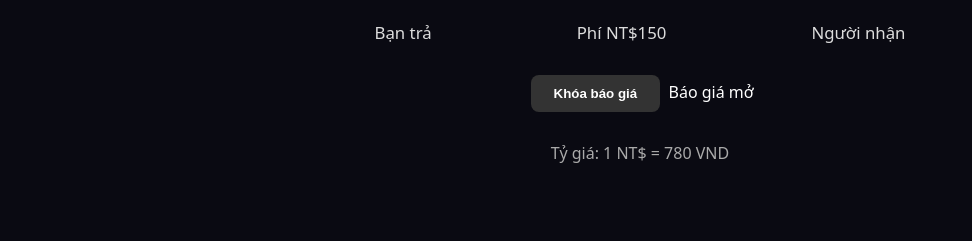
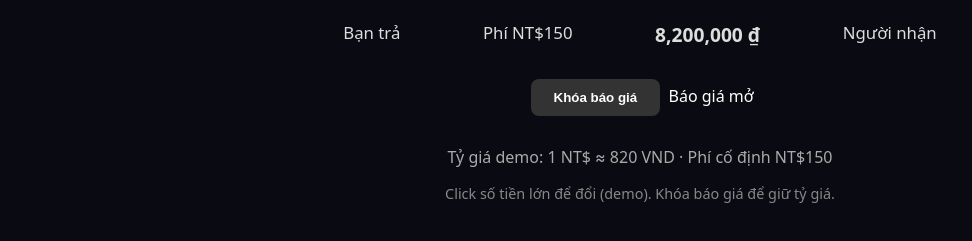
Before and after one commit to tranducson511-create/fb-webhook-verify, a website: page taiwanpay-v5/exchange.html in a window 1280 px wide. Shown: the part 361-602 px from the top of the page, without its empty margins (0-972 px from the left). Drawn offline with Linux system fonts and the light colour scheme.

Commit message:
Update exchange page: large numbers first, you pay / fee NT$150 / recipient, lock quote, both TW-VN directions

```diff
--- a/taiwanpay-v5/exchange.html
+++ b/taiwanpay-v5/exchange.html
@@ -26,17 +26,19 @@
       <button id="dir-tw-vn" class="active" data-i18n="twToVn">Đài → Việt</button>
       <button id="dir-vn-tw" data-i18n="vnToTw">Việt → Đài</button>
     </div>
-    <div class="amount-large" id="you-pay">10,000</div>
+    <div class="amount-large" id="you-pay">10,150 NT$</div>
     <div class="labels">
       <span data-i18n="youPay">Bạn trả</span>
       <span data-i18n="fee">Phí NT$150</span>
+      <span id="recipient-amount" style="font-weight:bold; font-size:1.2rem;">8,200,000 ₫</span>
       <span data-i18n="recipient">Người nhận</span>
     </div>
     <div class="quote-lock">
       <button id="lock-quote" data-i18n="lockQuote">Khóa báo giá</button>
       <span id="quote-status" data-i18n="quoteOpen">Báo giá mở</span>
     </div>
-    <div id="rate-info">Tỷ giá: 1 NT$ = 780 VND</div>
+    <div id="rate-info">Tỷ giá demo: 1 NT$ ≈ 820 VND · Phí cố định NT$150</div>
+    <p style="margin-top:1rem; color:#888; font-size:0.9rem;">Click số tiền lớn để đổi (demo). Khóa báo giá để giữ tỷ giá.</p>
   </main>
   <script src="app.js"></script>
 </body>
```
